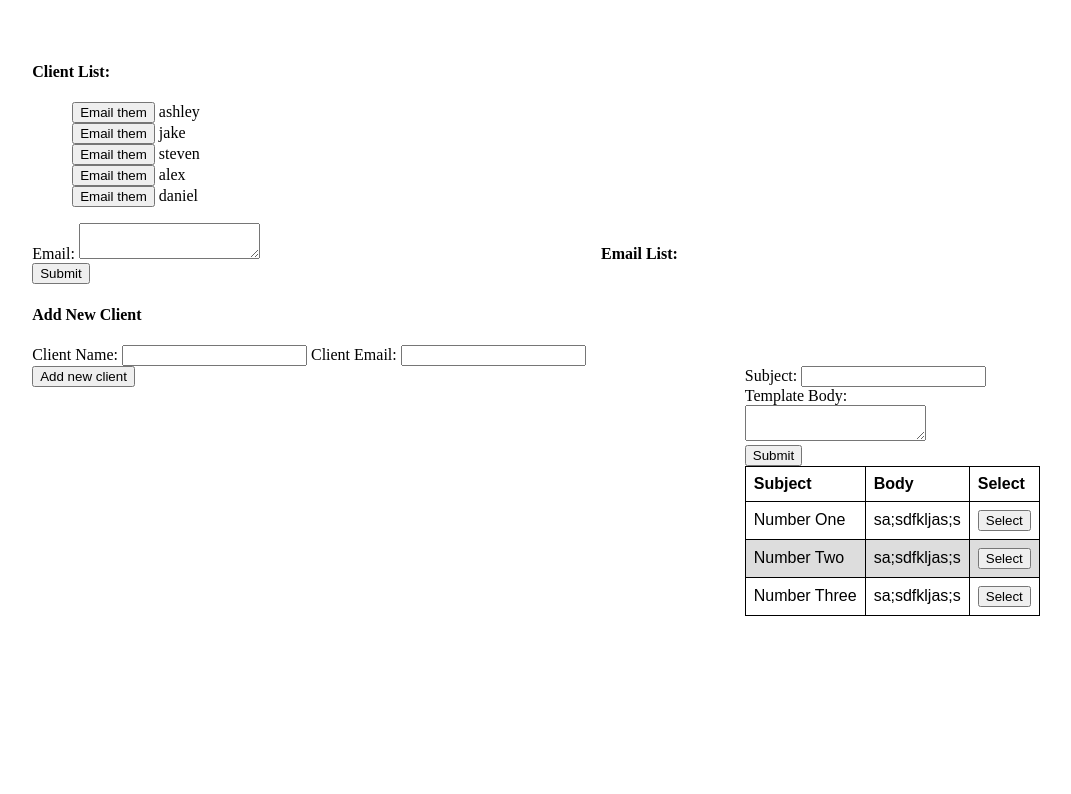
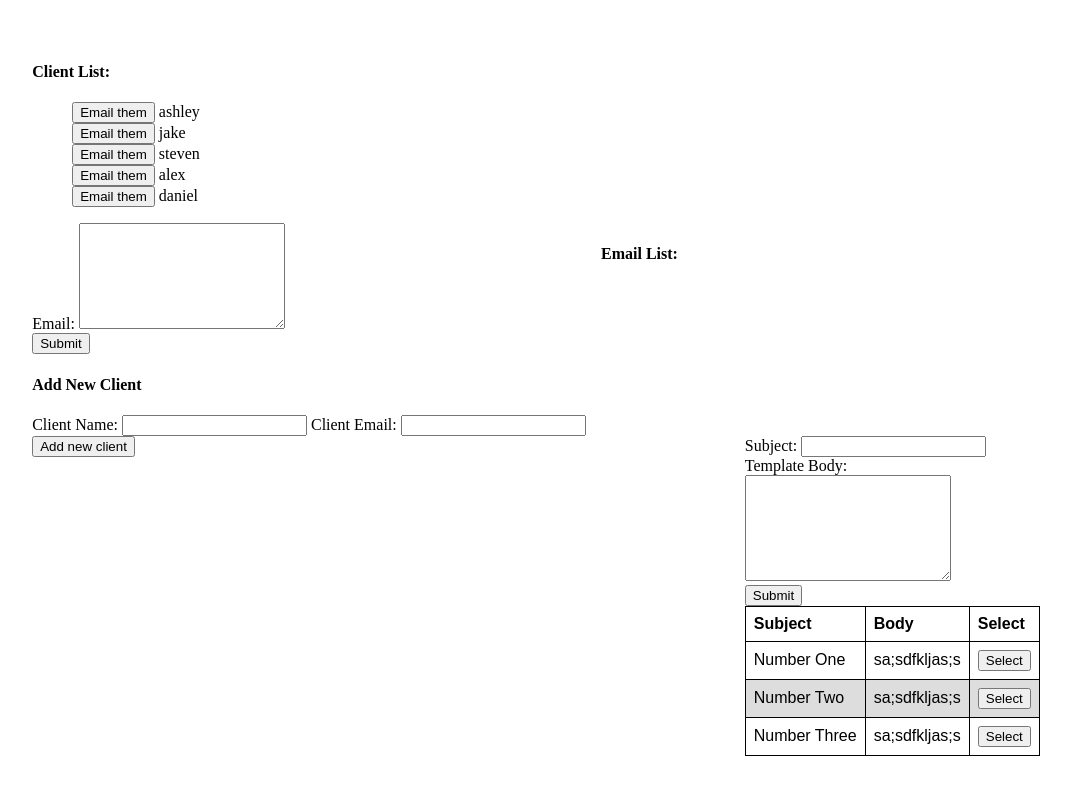
Before and after one commit to thedanielenrico/emailCamp, an Angular app in the folder client/: page / in a window 1280 px wide. Shown: the top 794 px of the page, without its empty margins (39-1110 px from the left). Built offline with nearby package versions, Linux system fonts and the light colour scheme.

Commit message:
add width/height to textarea

```diff
--- a/client/src/styles.css
+++ b/client/src/styles.css
@@ -20,3 +20,7 @@ table {
   tr:nth-child(even) {
     background-color: #dddddd;
   }
+  textarea {
+    width: 200px;
+    height: 100px;
+  }
```
